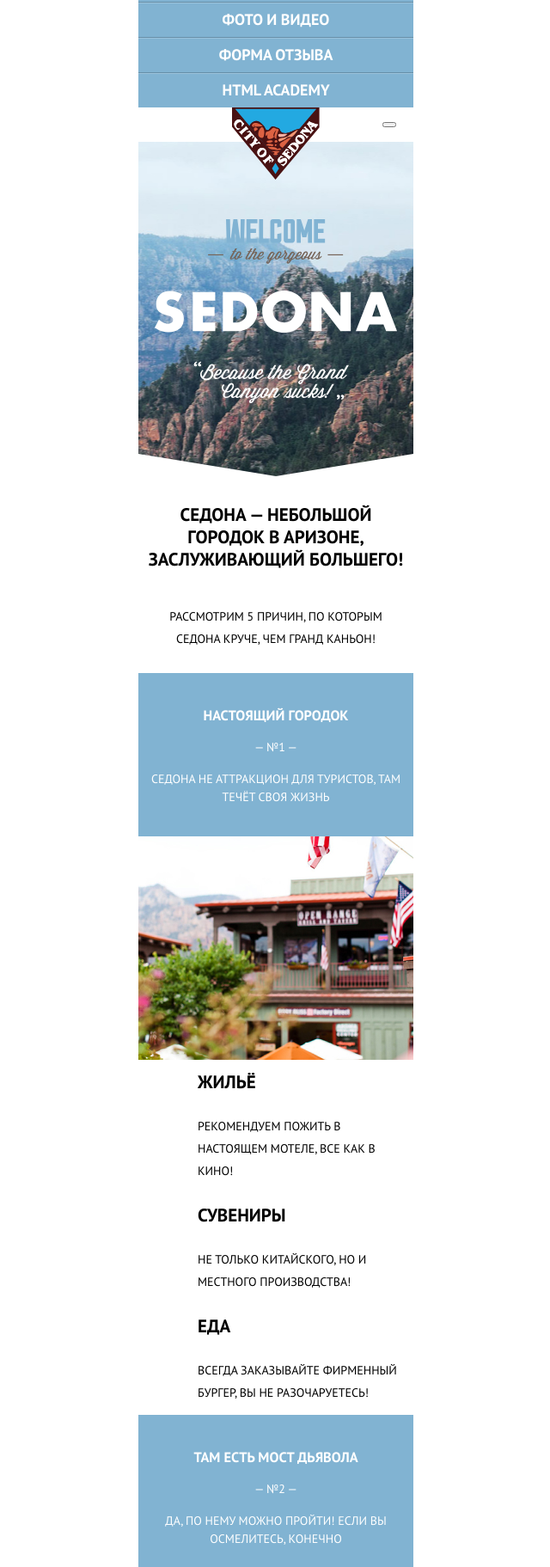
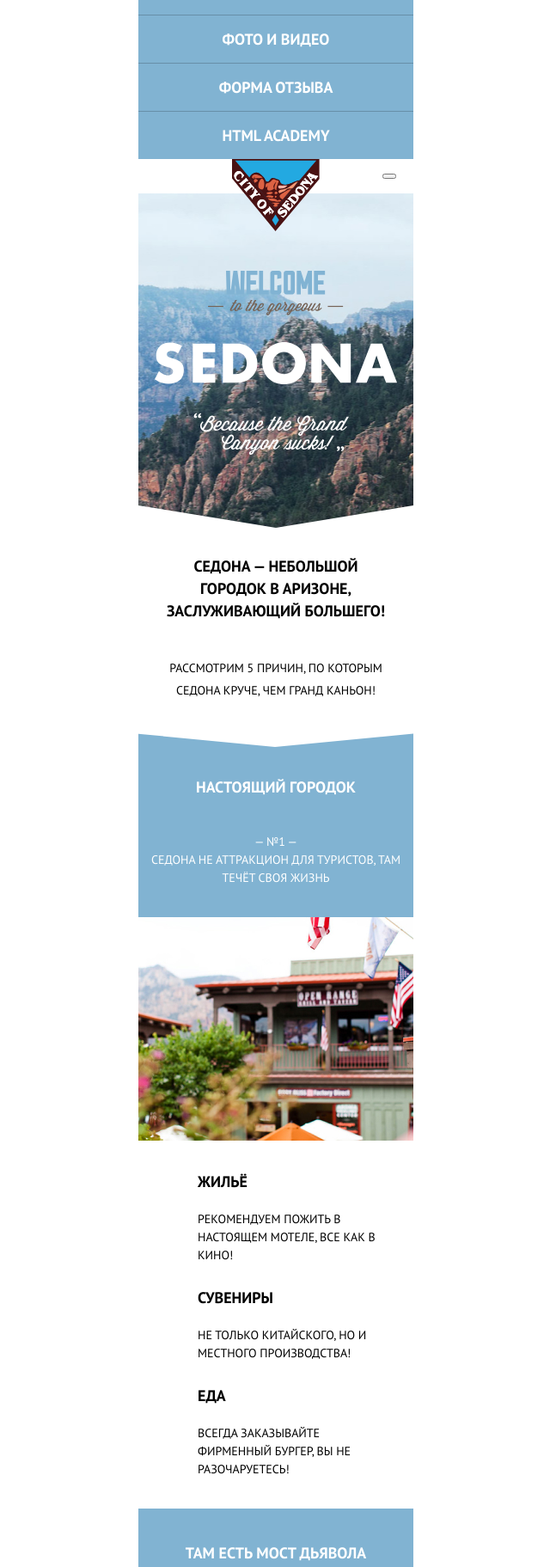
Before and after one commit to VadimKolpashchikov/1566065-sedona-21, a website: page source/index.html in a window 1280 px wide. Shown: the part 38-1861 px from the top of the page at 86% size, without its empty margins (319-959 px from the left). Drawn offline with nearby package versions, Linux system fonts and the light colour scheme; files that its build step writes are made by us from their sources.

Commit message:
Добавляет стили и изображения на глвную страницу

```diff
--- a/source/index.html
+++ b/source/index.html
@@ -1,5 +1,5 @@
 <!DOCTYPE html>
-<html lang="ru">
+<html class="page" lang="ru">
   <head>
     <meta charset="utf-8">
     <title>HTML Academy: Седона</title>
@@ -11,10 +11,10 @@
       <div class="main-nav-container modal">
         <nav class="main-nav">
           <ul class="main-nav__list">
-            <li class="main-nav__item button"><a href="#">Главная</a></li>
-            <li class="main-nav__item button"><a href="catalog.html">Фото и видео</a></li>
-            <li class="main-nav__item button"><a href="form.html">Форма отзыва</a></li>
-            <li class="main-nav__item button"><a href="https://htmlacademy.ru/">HTML ACADEMY</a></li>
+            <li class="main-nav__item"><a class="button" href="#">Главная</a></li>
+            <li class="main-nav__item"><a class="button" href="catalog.html">Фото и видео</a></li>
+            <li class="main-nav__item"><a class="button" href="form.html">Форма отзыва</a></li>
+            <li class="main-nav__item"><a class="button" href="https://htmlacademy.ru/">HTML ACADEMY</a></li>
           </ul>
         </nav>
         <button class="main-nav__button-close modal-close" type="button" aria-label="Закрыть меню"></button>
@@ -39,7 +39,7 @@
         <ul class="advantages__list">
           <li class="advantages__item advantage">
             <div class="advantage__text-container">
-              <h3>Настоящий городок</h3>
+              <b class="text_keynote">Настоящий городок</b>
               <span>— №1 —</span>
               <p>Седона не аттракцион для туристов, там течёт своя жизнь</p>
             </div>
@@ -49,15 +49,15 @@
             <div>
               <ul class="advantage__list">
                 <li class="advantage__item">
-                  <h4 class="text_keynote">Жильё</h4>
+                  <b class="text_keynote">Жильё</b>
                   <p class="text">Рекомендуем пожить в настоящем мотеле, все как в кино!</p>
                 </li>
                 <li class="advantage__item">
-                  <h4 class="text_keynote">Сувениры</h4>
+                  <b class="text_keynote">Сувениры</b>
                   <p class="text">Не только китайского, но и местного производства!</p>
                 </li>
                 <li class="advantage__item">
-                  <h4 class="text_keynote">Еда</h4>
+                  <b class="text_keynote">Еда</b>
                   <p class="text">Всегда заказывайте фирменный бургер, вы не разочаруетесь!</p>
                 </li>
               </ul>
@@ -65,7 +65,7 @@
           </li>
           <li class="advantages__item advantage">
             <div class="advantage__text-container">
-              <h3>Там есть мост дьявола</h3>
+              <b class="text_keynote">Там есть мост дьявола</b>
               <span>— №2 —</span>
               <p>Да, по нему можно пройти! Если вы осмелитесь, конечно</p>
             </div>
@@ -74,17 +74,17 @@
             </div>
           </li>
           <li class="advantages__item advantage-short">
-            <h3>Небольшая площадь</h3>
+            <b class="text_keynote">Небольшая площадь</b>
             <span>— №3 —</span>
             <p>Все интересные места находятся очень близко</p>
           </li>
           <li class="advantages__item advantage-short">
-            <h3>Красивая дорога</h3>
+            <b class="text_keynote">Красивая дорога</b>
             <span>— №4 —</span>
             <p>Ехать в Седону из Лас-Вегаса совсем не скучно!</p>
           </li>
           <li class="advantages__item advantage-short">
-            <h3>Мало туристов</h3>
+            <b class="text_keynote">Мало туристов</b>
             <span>— №5 —</span>
             <p>Большинство едет в гранд каньон и толпится там</p>
           </li>
@@ -101,12 +101,13 @@
       <section class="map">
         <h2 class="visually-hidden">Карта</h2>
         <a class="map__link" href="https://goo.gl/maps/uQ7ARYF98ZbJYkZb7">
-          <img src="" width="320" height="350" alt="Карта">
+          <img src="img/index-main/map-small.jpg" width="320" height="350" alt="Карта">
         </a>
       </section>
     </main>
 
     <footer class="page-footer">
+      <b>#VISITSEDONA</b>
       <div class="page-footer__social-container">
         <a class="social-img" href="#" aria-label="twitter.com"></a>
         <a class="social-img" href="#" aria-label="facebook.com"></a>
--- a/source/less/blocks/advantages.less
+++ b/source/less/blocks/advantages.less
@@ -1,43 +1,67 @@
-.advantages__list{
+.advantages__list {
+  position: relative;
+  padding-top: 32px;
   font-size: 14px;
   line-height: 21px;
   font-style: normal;
-  text-transform: uppercase;
   text-align: center;
-  background-color: @blue;
-  color: @white;
 }
 
-.advantage__text-container{
+.advantages__list .text_keynote {
+  font-size: 18px;
+  line-height: 26px;
+}
+
+.advantages__list::before {
+  content: "";
+  display: block;
+  position: absolute;
+  top: 0;
+  left: 50%;
+  transform: translateX(-50%);
+  width: 100%;
+  height: 37px;
+  z-index: 1;
+  background-image: url("../../img/index-main/triangle-bottom.svg");
+  background-color: @blue;
+}
+
+.advantage__text-container {
   display: flex;
   flex-direction: column;
   justify-content: space-between;
   min-height: 190px;
   padding: 39px 12px 35px;
   box-sizing: border-box;
+  background-color: @blue;
+  color: @white;
 }
 
-.advantage__img-container{
+.advantage__img-container {
   height: 260px;
 }
 
-.advantage__list{
+.advantage__list {
   text-align: left;
+  padding: 35px 40px 35px 0;
+  margin-left: 69px;
   color: @black;
-  background-color: @white;
 }
 
-.advantage__item{
+.advantage__item {
   display: flex;
   flex-direction: column;
-  padding: 13px 11px 13px 69px;
 }
 
-.advantage__item .text_keynote{
-  margin-bottom: 25px;
+.advantage__item:not(:last-child) {
+  margin-bottom: 26px;
 }
 
-.advantage-short{
+.advantage__item .text_keynote {
+  margin-bottom: 20px;
+}
+
+.advantage-short {
   display: flex;
   flex-direction: column;
   justify-content: space-between;
@@ -49,12 +73,12 @@
   background-color: @gray;
 }
 
-.advantage-short:not(:last-child){
+.advantage-short:not(:last-child) {
   min-height: 168px;
   padding-bottom: 25px;
 }
 
-.advantage-short:not(:last-child)::after{
+.advantage-short:not(:last-child)::after {
   content: "";
   display: inline-block;
   position: absolute;
--- /dev/null
+++ b/source/less/blocks/check-in.less
@@ -0,0 +1,16 @@
+.check-in {
+  display: flex;
+  flex-direction: column;
+  align-items: center;
+  justify-content: flex-start;
+  margin-bottom: 49px;
+}
+
+.check-in.text-container {
+  margin-bottom: 9px;
+}
+
+.check-in__button {
+  display: flex;
+  align-items: center;
+}
--- /dev/null
+++ b/source/less/blocks/footer.less
@@ -0,0 +1,31 @@
+.page-footer {
+  display: flex;
+  flex-direction: column;
+  align-items: center;
+  justify-content: space-between;
+  width: 100%;
+  min-height: 233px;
+  padding: 29px 20px 23px;
+  box-sizing: border-box;
+}
+
+.page-footer__social-container {
+  display: flex;
+  justify-content: center;
+  align-items: center;
+  flex-wrap: wrap;
+}
+
+.social-img {
+  width: 46px;
+  height: 48px;
+  margin: 0 6px 6px 0;
+  background-color: @blue;
+}
+
+.page-footer__address-container {
+  display: flex;
+  justify-content: center;
+  align-items: center;
+  flex-wrap: wrap;
+}
--- a/source/less/blocks/header.less
+++ b/source/less/blocks/header.less
@@ -1,4 +1,4 @@
-.index-header__img-container{
+.index-header__img-container {
   width: 100%;
   min-height: 389px;
   background:
@@ -7,7 +7,7 @@
     url("../../img/header/header-index.jpg") 50% 50% no-repeat;
 }
 
-.page-header__container{
+.page-header__container {
   display: flex;
   justify-content: flex-end;
   align-items: center;
@@ -15,7 +15,7 @@
   padding: 17px 20px;
 }
 
-.page-header__logo{
+.page-header__logo {
   position: absolute;
   top: 0;
   left: 50%;
--- a/source/less/blocks/main-nav.less
+++ b/source/less/blocks/main-nav.less
@@ -1,29 +1,34 @@
-.main-nav{
+.main-nav {
   background-color: @main-nav-background;
 }
 
-.main-nav__item{
-  font-size: 18px;
-  line-height: 40px;
+.main-nav__item {
+  display: flex;
+  justify-content: center;
+  align-items: stretch;
+  vertical-align: center;
 }
 
-.main-nav__item:not(:first-child){
+.main-nav__item:not(:first-child) {
   box-shadow: inset 0 1px 0 rgba(255, 255, 255, 0.2);
 }
 
-.main-nav__item:not(:last-child){
+.main-nav__item:not(:last-child) {
   margin-bottom: 1px;
 }
 
-.main-nav__item a{
-  color: @white;
+.main-nav__item a {
+  width: 100%;
+  min-height: 55px;
+  font-size: 18px;
+  line-height: 35px;
 }
 
-.main-nav-container{
+.main-nav-container {
   position: relative;
 }
 
-.main-nav__button-close{
+.main-nav__button-close {
   position: absolute;
   top: 17px;
   right: 20px;
--- /dev/null
+++ b/source/less/blocks/map.less
@@ -0,0 +1,3 @@
+.map {
+  margin-bottom: 10px;
+}
--- a/source/less/blocks/page-main.less
+++ b/source/less/blocks/page-main.less
@@ -1,21 +1,14 @@
-.text-container{
+.text-container {
   display: flex;
   flex-direction: column;
   align-items: center;
   text-align: center;
-  padding: 32px 10px 27px;
+  padding: 32px 24px 16px;
 }
 
-.text_keynote{
-  font-size: 21px;
+.text_keynote {
+  font-size: 18px;
   line-height: 26px;
   font-weight: bold;
-  text-transform: uppercase;
   margin-bottom: 40px;
 }
-
-.text{
-  font-size: 14px;
-  line-height: 26px;
-  text-transform: uppercase;
-}
--- a/source/less/global/global.less
+++ b/source/less/global/global.less
@@ -1,39 +1,46 @@
-body{
+.page {
+  height: 100%;
+}
+
+.page-body {
+  display: grid;
+  grid-template-rows: min-content 1fr min-content;
+  align-content: start;
   width: 320px;
+  min-height: 100%;
   padding: 0;
   margin: 0 auto;
-  font-family: "PT Sans", Arial, sans-serif;
+  font-family: "PT Sans", "Arial", sans-serif;
   font-size: 14px;
   line-height: 26px;
   font-weight: 400;
+  text-transform: uppercase;
   color: @black;
   background-color: @white;
 }
 
 .page-body p,
 .page-body ul,
-.page-body h3,
-.page-body h2,
-.page-body h4{
+.page-body h3 {
   margin-block-start: 0;
   margin-block-end: 0;
 }
 
-.page-body a{
+.page-body a {
   text-decoration: none;
 }
 
-.page-body ul{
+.page-body ul {
   list-style-type: none;
   padding-left: 0;
 }
 
-img{
+img {
   max-width: 100%;
   height: auto;
 }
 
-.visually-hidden{
+.visually-hidden {
   position: absolute;
   clip: rect(0 0 0 0);
   width: 1px;
@@ -42,13 +49,29 @@ img{
   overflow: hidden;
 }
 
-.button{
+.button {
+  width: 280px;
+  min-height: 58px;
+  padding: 10px 45px;
   font-size: 21px;
   line-height: 26px;
   font-style: normal;
   font-weight: bold;
   text-align: center;
-  text-transform: uppercase;
   background-color: @blue;
   color: @white;
+  box-sizing: border-box;
+  outline: none;
+  border: none;
+  cursor: pointer;
 }
+
+.button:hover,
+.button:focus {
+  background-color: @blue-button-hover;
+}
+
+.button:active {
+  color: @white-button-active;
+  background-color: @blue-button-active;
+}
--- a/source/less/global/variabless.less
+++ b/source/less/global/variabless.less
@@ -6,6 +6,9 @@
 @dark-gray: #D6D6D6;
 @main-nav-shadow: rgba(255, 255, 255, 0.2);
 @main-nav-background: #678FA8;
+@blue-button-hover: #669EC0;
+@blue-button-active: #5496BD;
+@white-button-active: rgba(255, 255, 255, 0.3);
 
 //Elements
 @triangle: url("../../img/header/header-triangle.svg") 50% 100% no-repeat;
--- a/source/less/style.less
+++ b/source/less/style.less
@@ -8,3 +8,6 @@
 @import "blocks/main-nav.less";
 @import "blocks/page-main";
 @import "blocks/advantages.less";
+@import "blocks/check-in.less";
+@import "blocks/map.less";
+@import "blocks/footer.less";
```
Also changed, not shown: source/img/index-main/map-small.jpg (added), source/img/index-main/triangle-bottom.svg (added).
